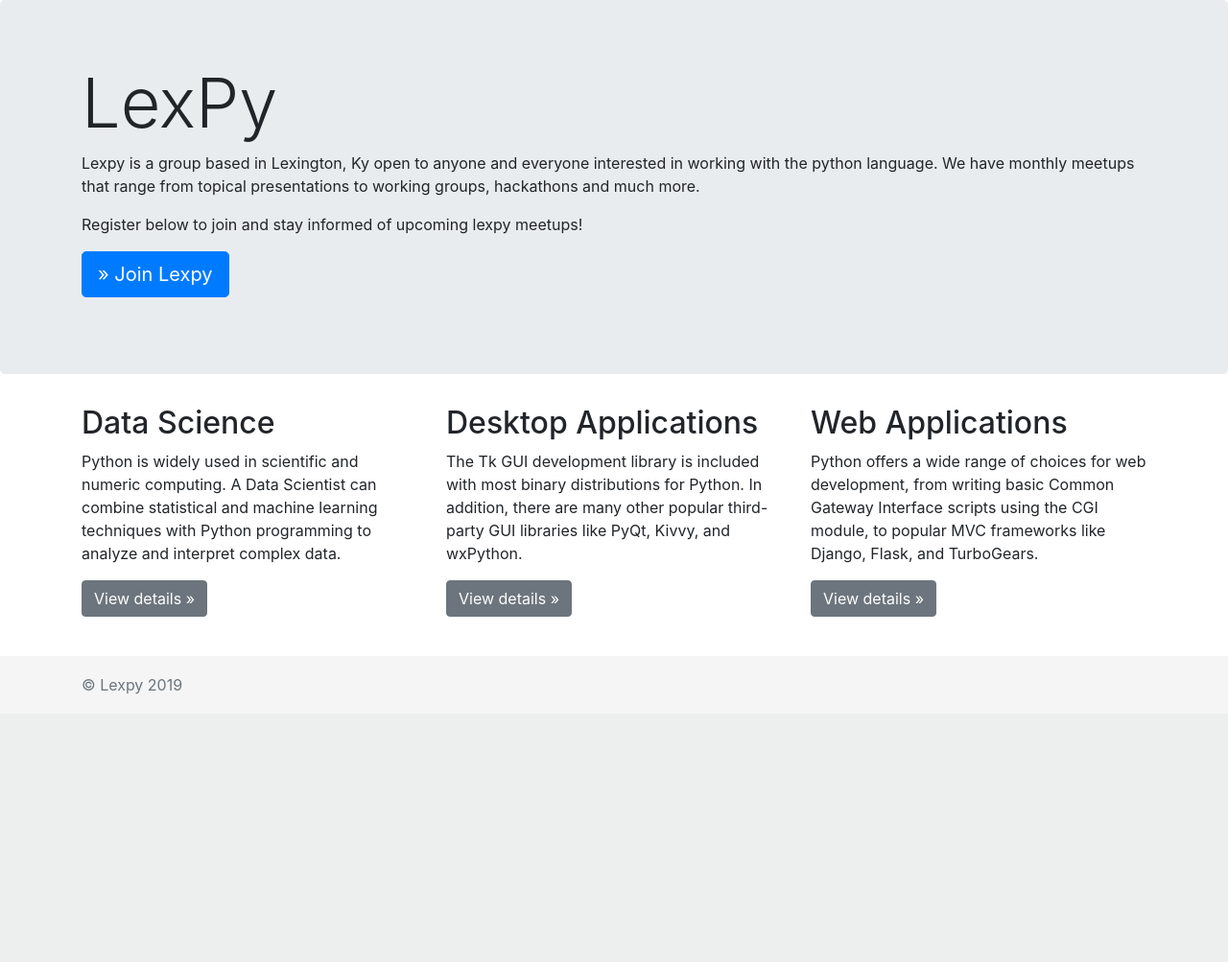
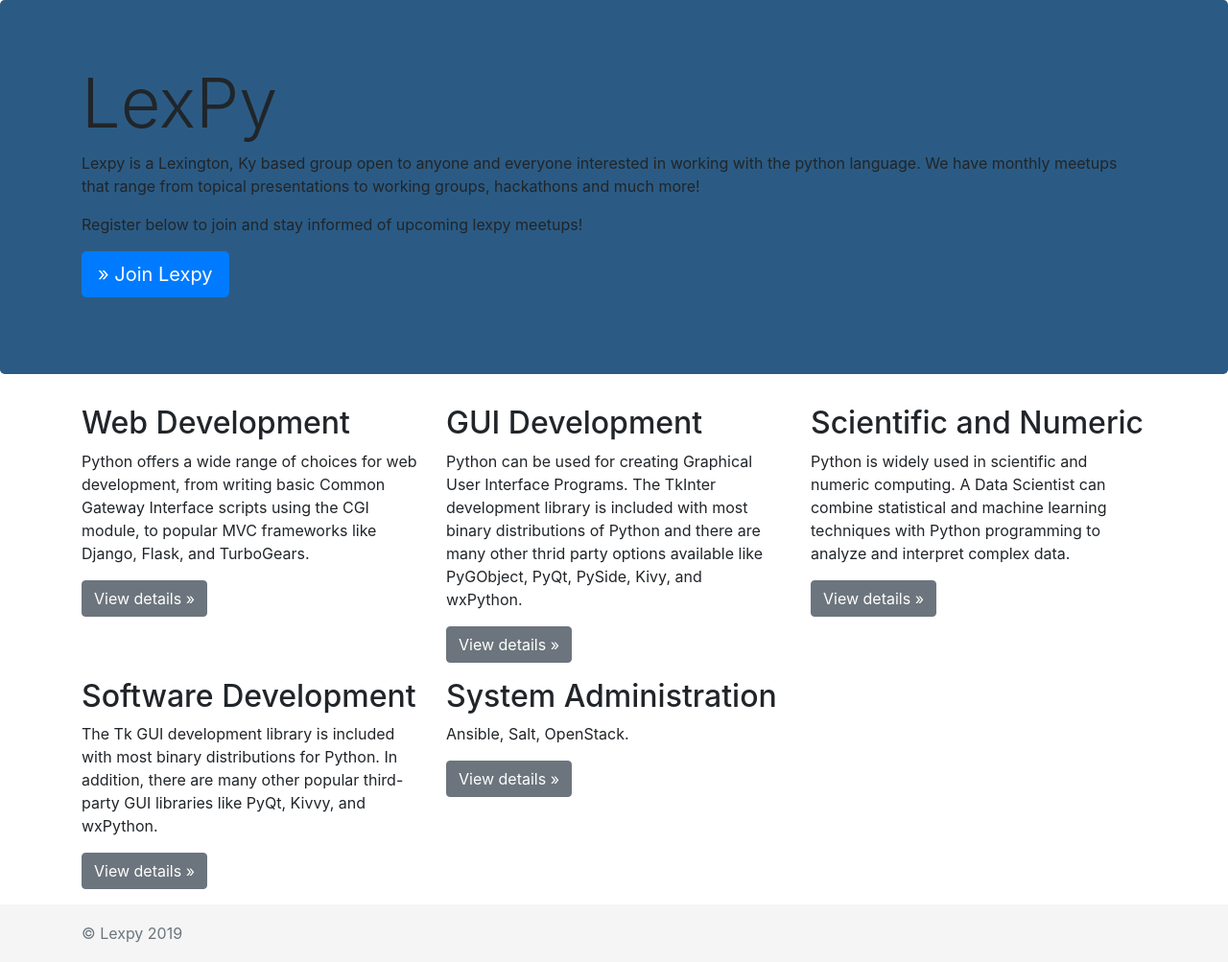
Before and after one commit to jwombles/lexpy, a Django app: page / in a window 1280 px wide. Shown: the part 56-1059 px from the top of the page at 96% size. Before the commit the page ends 780 px from the top, so only its background shows below. Run offline with Django 3.2, Linux system fonts and the light colour scheme; some libraries are stand-ins or nearby versions.

Commit message:
css changes

```diff
--- a/lexpy/static/css/custom.css
+++ b/lexpy/static/css/custom.css
@@ -19,3 +19,7 @@ body {
   line-height: 60px; /* Vertically center the text there */
   background-color: #f5f5f5;
 }
+
+.jumbotron {
+  background-color: #2b5b84;
+}
--- a/lexpy/templates/base.html
+++ b/lexpy/templates/base.html
@@ -15,8 +15,8 @@
     <link href="{% static 'css/project.min.css' %}" rel="stylesheet">
     {% compress css %}
     <!-- This file stores project-specific CSS -->
+    <link href="{% static 'css/project.css' %}" rel="stylesheet">
     <link href="{% static 'css/custom.css' %}" rel="stylesheet">
-    <link href="{% static 'css/project.css' %}" rel="stylesheet">
     {% endcompress %}
     {% endblock css %}
     <!-- Custom styles for this template -->
--- a/lexpy/templates/pages/home.html
+++ b/lexpy/templates/pages/home.html
@@ -5,7 +5,7 @@
     <div class="jumbotron">
       <div class="container">
         <h1 class="display-3">LexPy</h1>
-        <p>Lexpy is a group based in Lexington, Ky open to anyone and everyone interested in working with the python language.  We have monthly meetups that range from topical presentations to working groups, hackathons and much more.</p>
+        <p>Lexpy is a Lexington, Ky based group open to anyone and everyone interested in working with the python language.  We have monthly meetups that range from topical presentations to working groups, hackathons and much more!</p>
         <p>Register below to join and stay informed of upcoming lexpy meetups!</p>
         <p><a class="btn btn-primary btn-lg" href="{% url 'account_signup' %}" role="button"> &raquo; Join Lexpy</a></p>
       </div>
@@ -15,20 +15,37 @@
       <!-- Example row of columns -->
       <div class="row">
         <div class="col-md-4">
-          <h2>Data Science</h2>
+          <h2>Web Development</h2>
+          <p>Python offers a wide range of choices for web development, from writing basic Common Gateway Interface scripts using the CGI module, to popular MVC frameworks like Django, Flask, and TurboGears.</p>
+          <p><a class="btn btn-secondary" href="#" role="button">View details &raquo;</a></p>
+        </div>
+        <div class="col-md-4">
+          <h2>GUI Development</h2>
+          <p>Python can be used for creating Graphical User Interface Programs.  The TkInter development library is included with most binary distributions of Python and there are many other thrid party options available like PyGObject, PyQt, PySide, Kivy, and wxPython.</p>
+          <p><a class="btn btn-secondary" href="#" role="button">View details &raquo;</a></p>
+        </div>
+        <div class="col-md-4">
+          <h2>Scientific and Numeric</h2>
           <p>Python is widely used in scientific and numeric computing.  A Data Scientist can combine statistical and machine learning techniques with Python programming to analyze and interpret complex data.</p>
           <p><a class="btn btn-secondary" href="#" role="button">View details &raquo;</a></p>
         </div>
         <div class="col-md-4">
-          <h2>Desktop Applications</h2>
+          <h2>Software Development</h2>
           <p>The Tk GUI development library is included with most binary distributions for Python.  In addition, there are many other popular third-party GUI libraries like PyQt, Kivvy, and wxPython.</p>
           <p><a class="btn btn-secondary" href="#" role="button">View details &raquo;</a></p>
         </div>
-        <div class="col-md-4">
-          <h2>Web Applications</h2>
-          <p>Python offers a wide range of choices for web development, from writing basic Common Gateway Interface scripts using the CGI module, to popular MVC frameworks like Django, Flask, and TurboGears.</p>
+         <div class="col-md-4">
+          <h2>System Administration</h2>
+          <p>Ansible, Salt, OpenStack.</p>
           <p><a class="btn btn-secondary" href="#" role="button">View details &raquo;</a></p>
         </div>
       </div>
     </div>
 {% endblock content %}
+
+
+Web Development: Django, Pyramid, Bottle, Tornado, Flask, web2py
+GUI Development: tkInter, PyGObject, PyQt, PySide, Kivy, wxPython
+Scientific and Numeric: SciPy, Pandas, IPython
+Software Development: Buildbot, Trac, Roundup
+System Administration: Ansible, Salt, OpenStack
```
Also changed, not shown: lexpy/templates/pages/about.html (+23 -0 lines).
